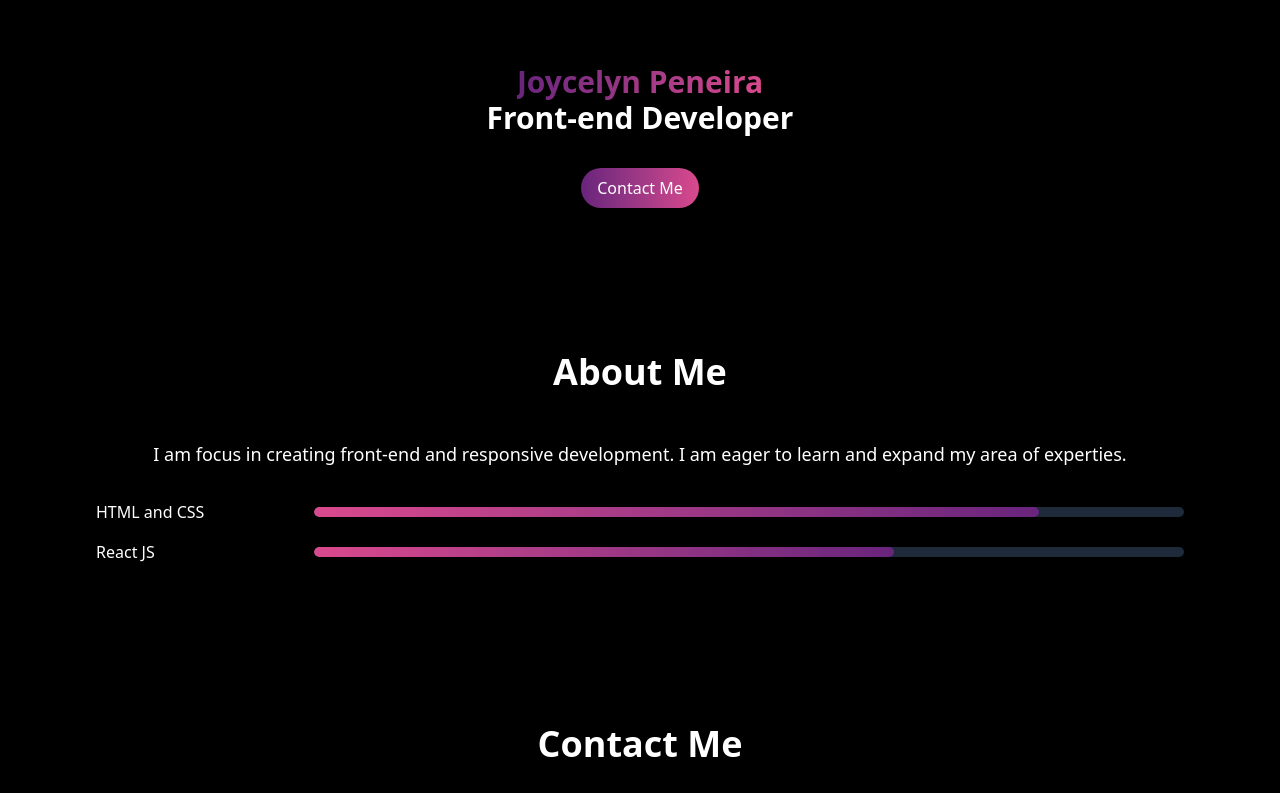
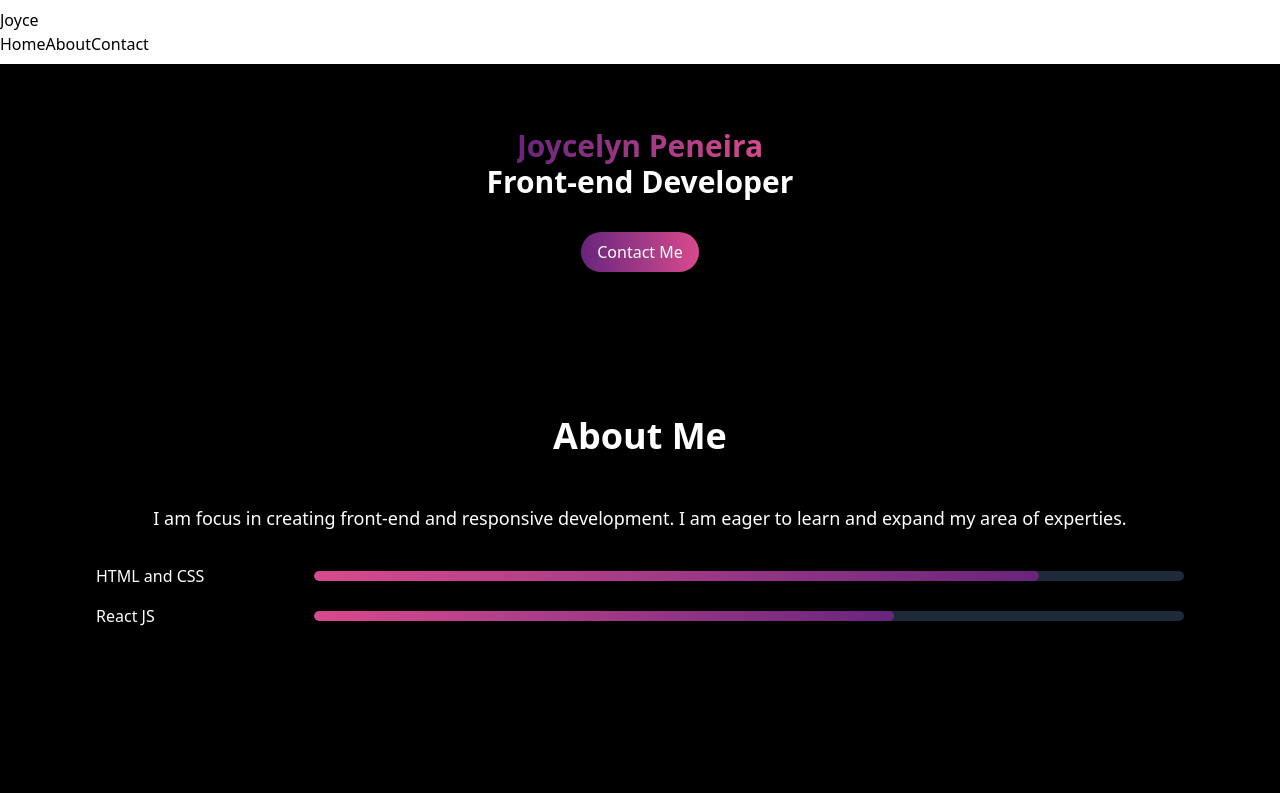
Before and after one commit to JoyceeeP/my-protfolio, a React (Vite) app: page / in a window 1280 px wide. Shown: the top 793 px of the page. Built offline with nearby package versions, Linux system fonts and the light colour scheme.

Commit message:
created navbar

```diff
--- a/src/App.jsx
+++ b/src/App.jsx
@@ -1,6 +1,7 @@
 import  Home  from "./components/Home"
 import About from "./components/About"
 import Contact from "./components/Contact"
+import Navbar from "./components/Navbar"
 
 function App() {
 
@@ -10,8 +11,9 @@ function App() {
        {/* <div className="w-full flex items-center justify-center p-4">
         <h1 className="text-[#4B164C]">Joycelyn Peneira</h1>
       </div> */}
-      < Home/>
-      < About/>
+      < Navbar />
+      < Home />
+      < About />
       < Contact />
 
 
--- /dev/null
+++ b/src/components/Navbar.jsx
@@ -0,0 +1,21 @@
+import React from 'react'
+
+const Navbar = () => {
+  return (
+    <nav navclassName='bg-black text-white px-8 md:px-16 lg:px-24'>
+        <div className='container py-2 flex justify-center md:justify-between items-center'>
+            <div>
+                <div>Joyce</div>
+                <div>
+                    <a href="#home">Home</a>
+                    <a href="#about">About</a>
+                    <a href="#contact">Contact</a>
+                </div>
+            </div>
+        </div>
+    </nav>
+
+  )
+}
+
+export default Navbar
```
